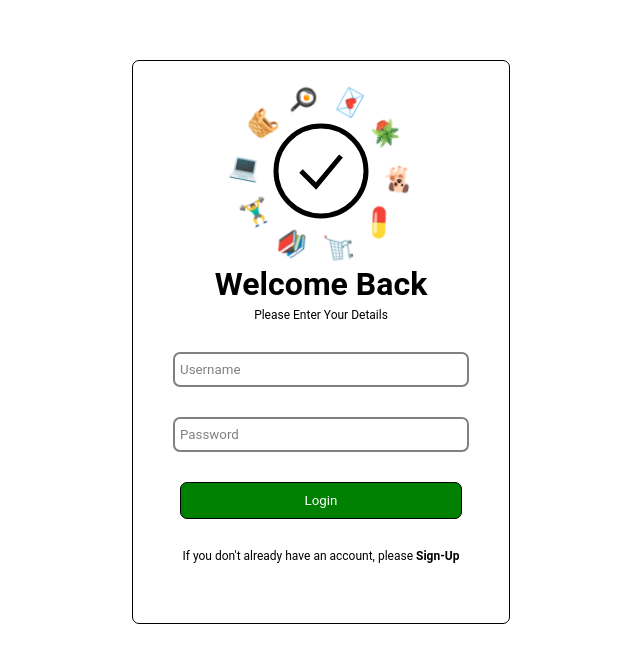
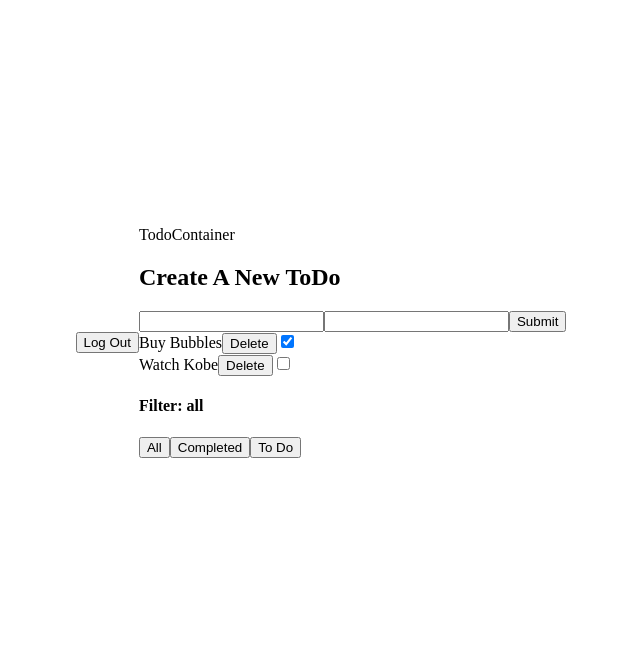
Before and after one commit to robertstipp/todo-fullstack, a React (Create React App) app in the folder client/: page / in a window 1280 px wide. Shown: the part 108-770 px from the top of the page, without its empty margins (319-959 px from the left). Built offline with nearby package versions, Linux system fonts and the light colour scheme.

Commit message:
Add TodoFilter

```diff
--- a/client/src/App.js
+++ b/client/src/App.js
@@ -16,7 +16,7 @@ const GlobalStyle = createGlobalStyle`
 
 function App() {
 
-  const [isLoggedIn, setIsLoggedIn] = useState(false);
+  const [isLoggedIn, setIsLoggedIn] = useState(true);
   const [isSignUp, setIsSignUp] = useState(false)
   const [todos, setTodos] = useState(userData[0].todos);
   const [activeFilter, setActiveFilter] = useState('all')
@@ -90,10 +90,6 @@ function App() {
     setActiveFilter(status)
   }
 
-  const filterTodos = (status) => {
-    todos.filter()
-  }
-
 
 
   return (
--- a/client/src/Components/TodoContainer.jsx
+++ b/client/src/Components/TodoContainer.jsx
@@ -5,19 +5,32 @@ import TodoFilter from './TodoFilter'
 
 
 const TodoContainer = ({ todos, createNewToDo, deleteToDo, updateToDoStatus, toggleFilter, activeFilter }) => {
+
+  const filteredTodos = todos.reduce((acc,curr)=>{
+    if (activeFilter === 'all') {
+      acc.push(curr)
+    } else if (activeFilter === 'todo' && curr.status === false) {
+      acc.push(curr)
+    } else if (activeFilter === 'completed' && curr.status === true) {
+      acc.push(curr)
+    }
+    return acc
+  },[])
+
   return (
     <div>TodoContainer
         <TodoCreate
         createNewToDo = {createNewToDo}
         />
         <TodoList
-        todos = {todos}
+        todos = {filteredTodos}
         deleteToDo = {deleteToDo}
         updateToDoStatus = {updateToDoStatus}
         activeFilter = {activeFilter}
         />
         <TodoFilter
         toggleFilter={toggleFilter}
+        activeFilter={activeFilter}
         />
     </div>
   )
--- a/client/src/Components/TodoFilter.jsx
+++ b/client/src/Components/TodoFilter.jsx
@@ -1,9 +1,9 @@
 import React from 'react'
 
-const TodoFilter = ({ toggleFilter }) => {
+const TodoFilter = ({ toggleFilter, activeFilter }) => {
   return (
     <>
-    <h4>Filter</h4>
+    <h4>Filter: {activeFilter}</h4>
     <button onClick={()=>{
         toggleFilter('all')
     }}>All</button>
```
